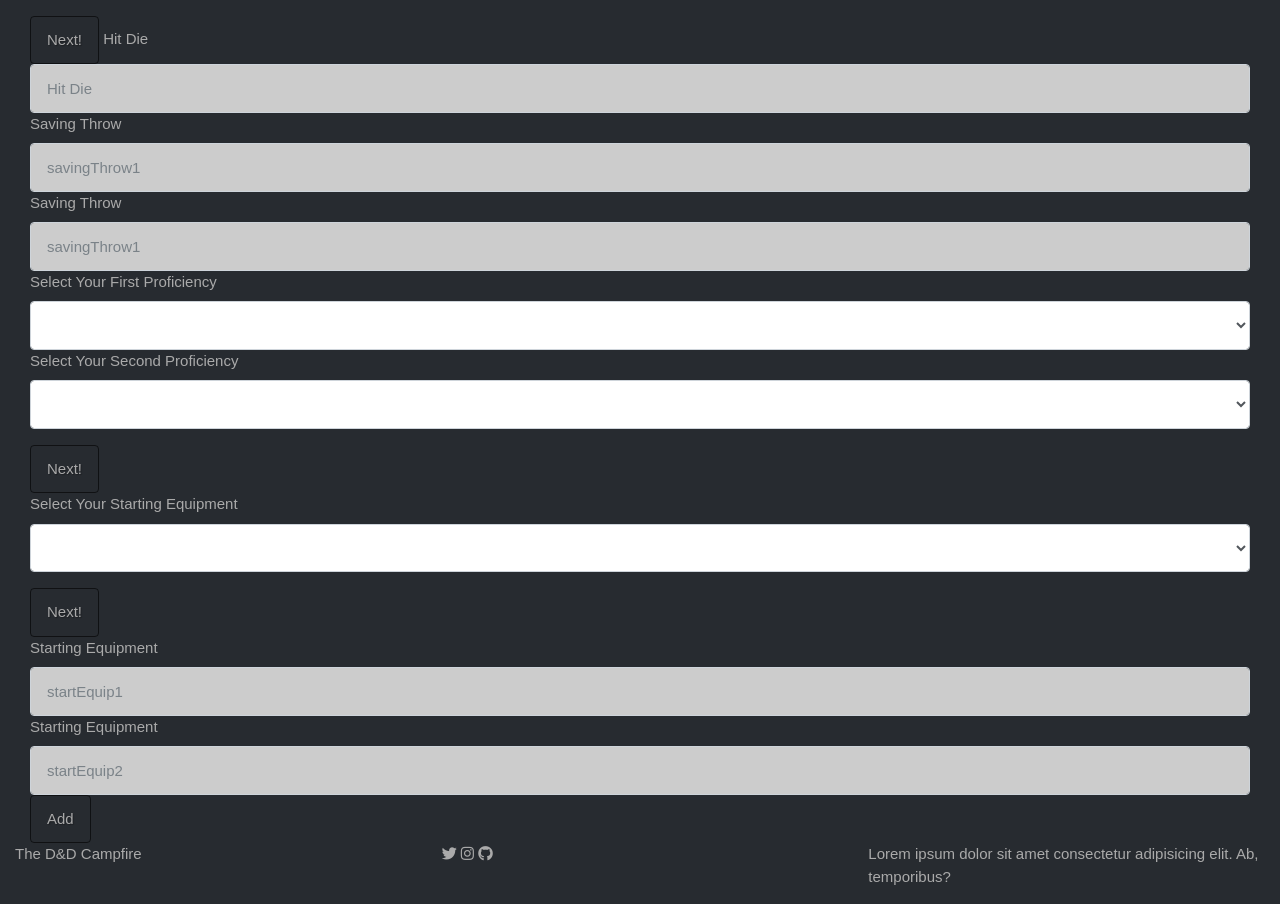
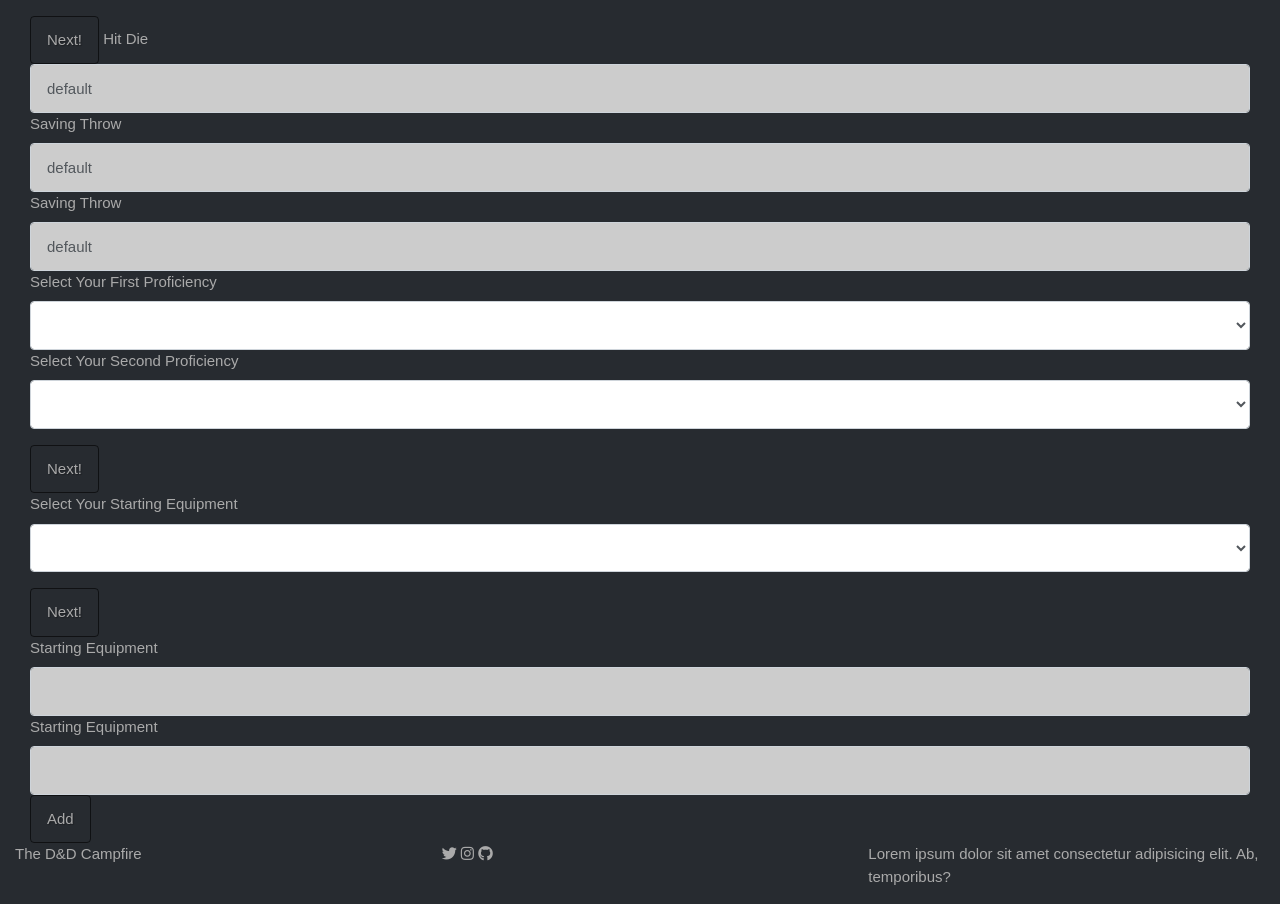
Before and after one commit to D0nni387/The-DND-Campfire, a Flask app: page /create in a window 1280 px wide. Shown: the part 247-1151 px from the top of the page. Run offline with Flask 2, Linux system fonts and the light colour scheme; lists and menus that the app fills with data are empty; some libraries are stand-ins or nearby versions; some web fonts are replaced.

Commit message:
updated inputs to allow for default data 2B posted

```diff
--- a/templates/pages/create.html
+++ b/templates/pages/create.html
@@ -19,13 +19,13 @@
         <a class="btn" id="progress" href="#">Next!</a>
 
         <label for="hitDie">Hit Die</label>
-        <input class="form-control" name="hit_die" type="text" id="hitDie" placeholder="Hit Die" readonly>
+        <input class="form-control" name="hit_die" type="text" id="hitDie" value="default" readonly>
 
         <label for="savingThrow1">Saving Throw</label>
-        <input class="form-control" name="saving_throw1" type="text" id="savingThrow1" placeholder="savingThrow1" readonly>
+        <input class="form-control" name="saving_throw1" type="text" id="savingThrow1" value="default" readonly>
 
         <label for="savingThrow2">Saving Throw</label>
-        <input class="form-control" name="saving_throw2" type="text" id="savingThrow2" placeholder="savingThrow1" readonly>
+        <input class="form-control" name="saving_throw2" type="text" id="savingThrow2" value="default" readonly>
 
         <div class="form-group">
             <label for="proficienciesOne">Select Your First Proficiency</label>
@@ -51,10 +51,10 @@
 
         <div class="div">
             <label for="savingThrow2">Starting Equipment</label>
-            <input class="form-control" name="start_equip1" type="text" id="startEquip1" placeholder="startEquip1" readonly>
+            <input class="form-control" name="start_equip1" type="text" id="startEquip1"  value="" readonly>
 
             <label for="savingThrow2">Starting Equipment</label>
-            <input class="form-control" name="start_equip2" type="text" id="startEquip2" placeholder="startEquip2" readonly>
+            <input class="form-control" name="start_equip2" type="text" id="startEquip2"  value="" readonly>
         </div>
         <button class="btn"type="submit" name="action">Add</button>
     </form>
```
